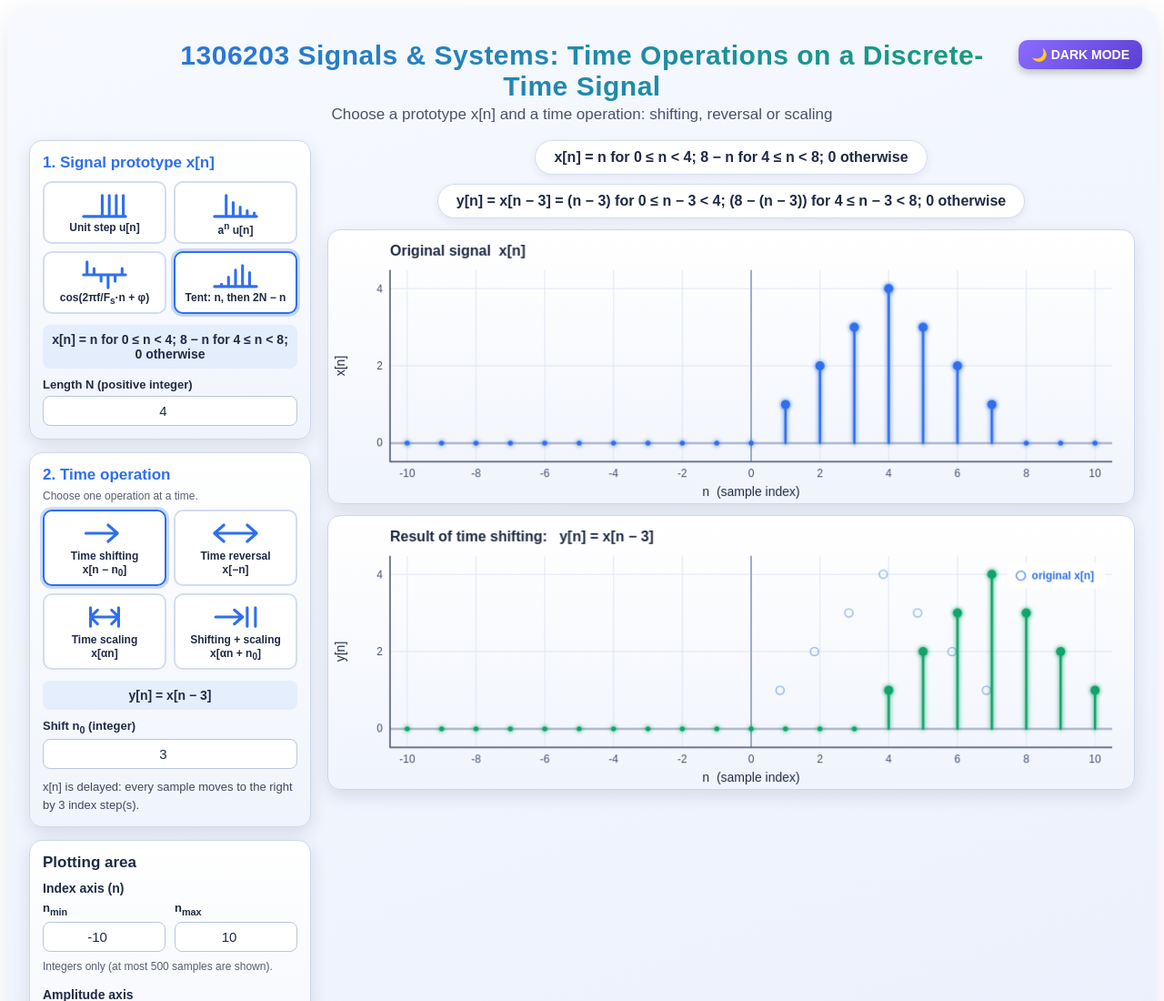
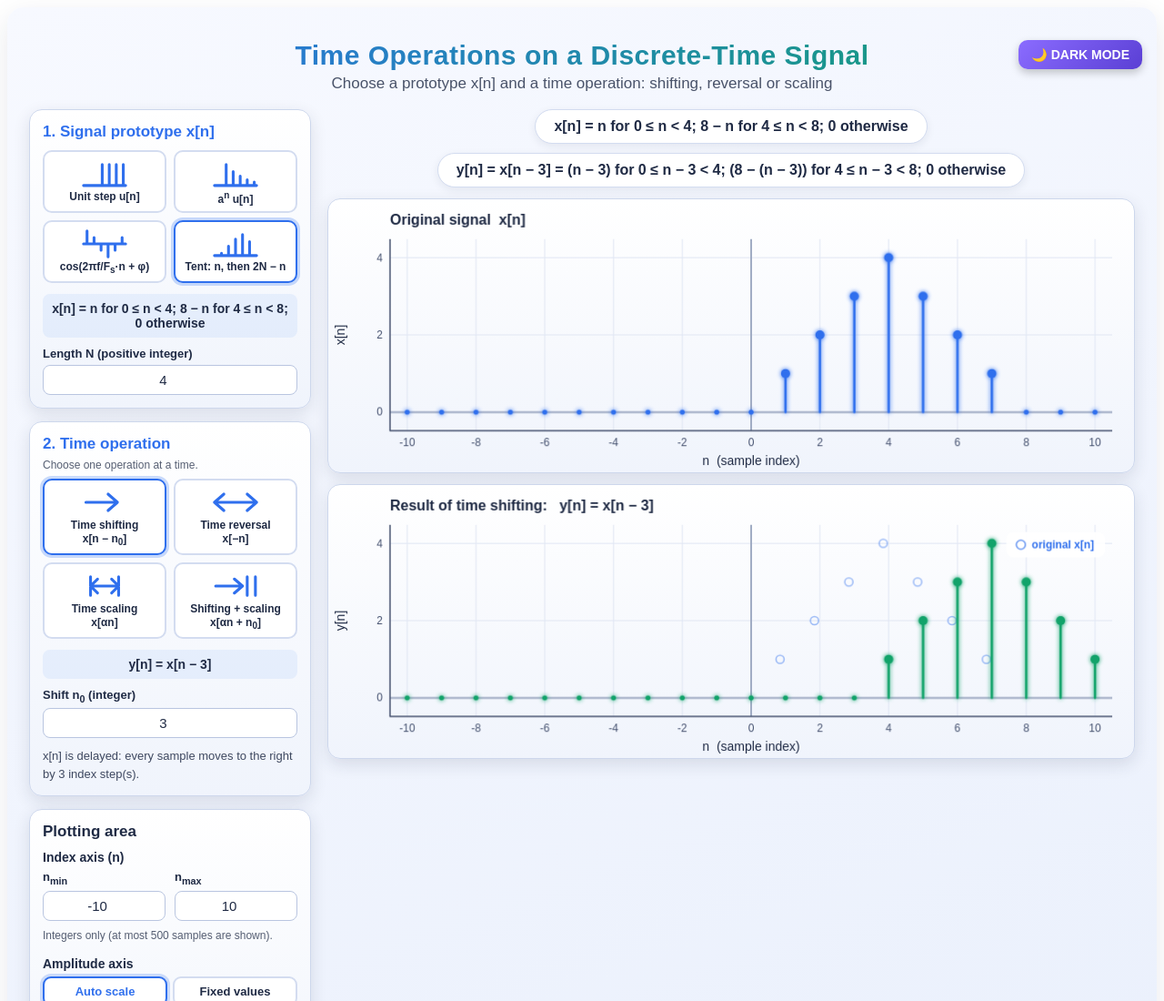
Before and after one commit to suparerkJt/1306203SS-Signals, a plain HTML site: page apps/dt-operations.html in a window 1280 px wide. Shown: the top 1100 px of the page at 91% size. Drawn offline with Linux system fonts and the light colour scheme.

Commit message:
Update dt-operations.html

```diff
--- a/apps/dt-operations.html
+++ b/apps/dt-operations.html
@@ -3,7 +3,7 @@
 <head>
 <meta charset="utf-8">
 <meta name="viewport" content="width=device-width, initial-scale=1">
-<title>1306203 – Time Operations (Discrete-Time)</title>
+<title>1306203 Signals & Systems | Signals</title>
 <style>
 html,body{margin:0;padding:0;background:transparent;}
 body{padding:8px;}
@@ -293,7 +293,7 @@ body{padding:8px;}
 
 <button class="theme" id="theme">🌙 DARK MODE</button>
 
-<h2>1306203 Signals & Systems: Time Operations on a Discrete-Time Signal</h2>
+<h2>Time Operations on a Discrete-Time Signal</h2>
 <div class="subtitle">Choose a prototype x[n] and a time operation: shifting, reversal or scaling</div>
 
 <div class="layout">
```
